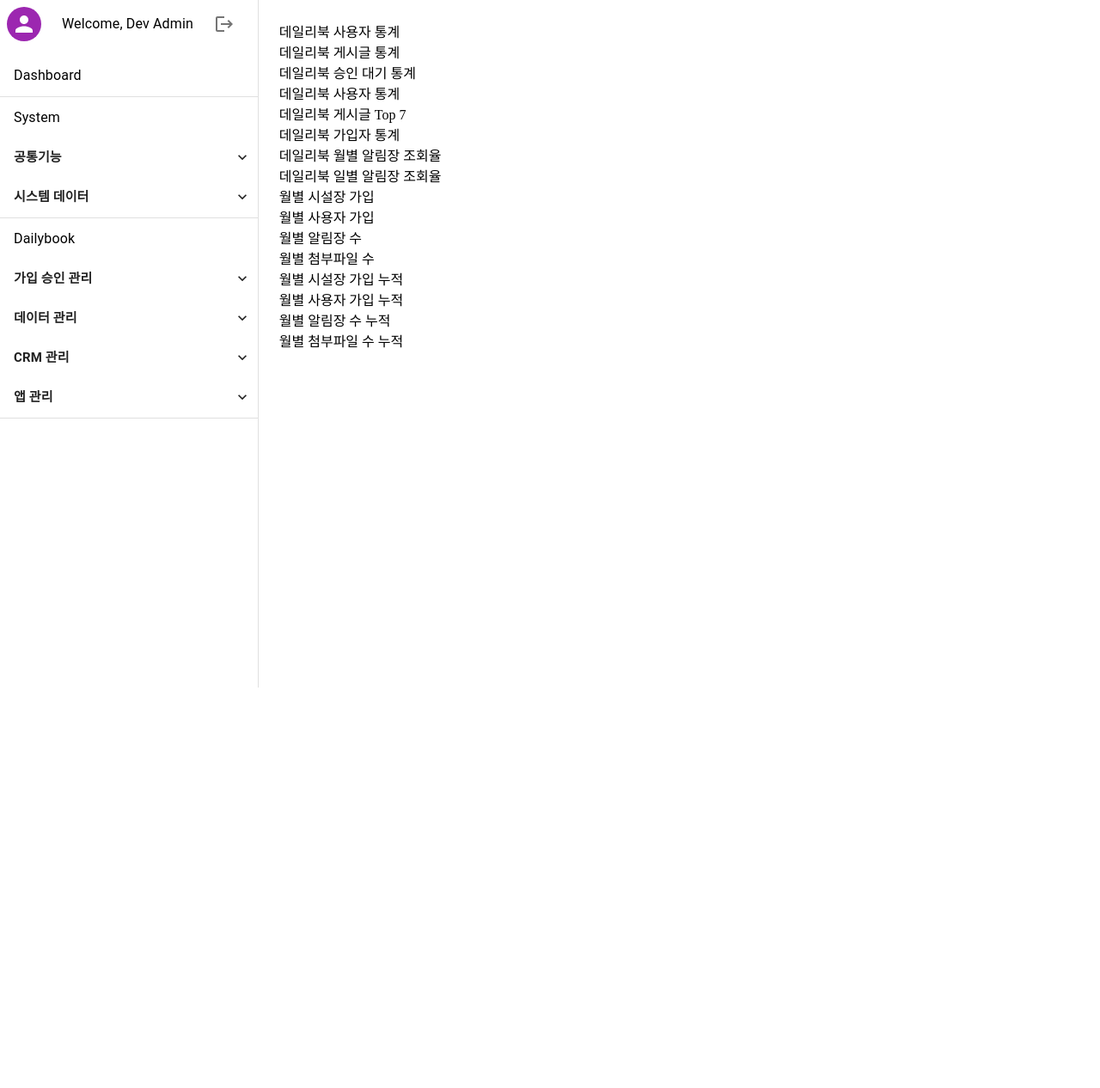
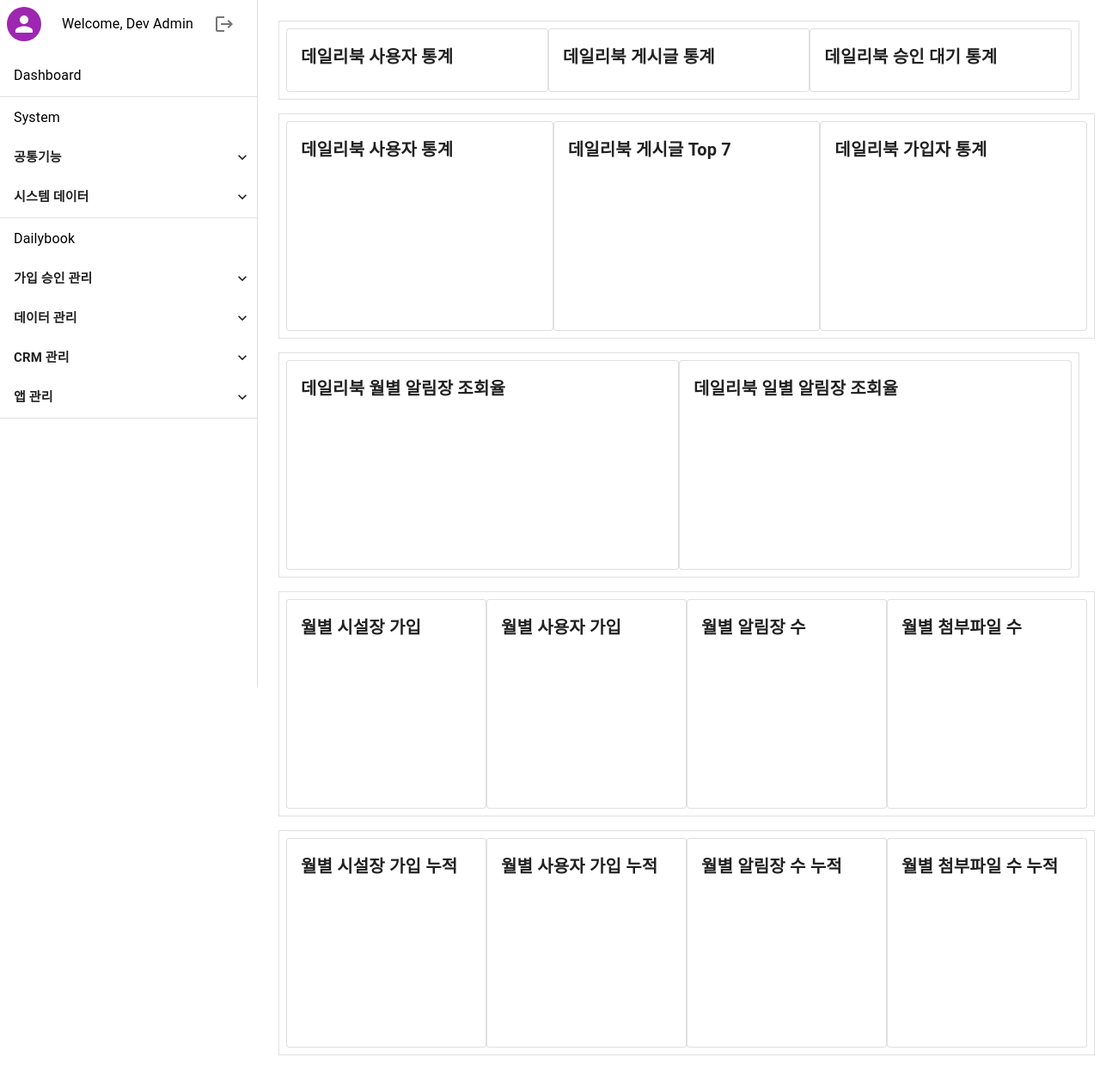
Before and after one commit to lighthouse-carenote/dailybook-admin, a React app: page / in a window 1280 px wide. Shown: the whole page at 86% size. Before the commit the page ends 800 px from the top, so only its background shows below. Built offline with nearby package versions, Linux system fonts and the light colour scheme.

Commit message:
[UI 수정] DashboardPage UI 수정 (Box 레이아웃만 추가)

```diff
--- a/src/pages/Home/Home.tsx
+++ b/src/pages/Home/Home.tsx
@@ -1,38 +1,218 @@
+import { Box, Card, Typography } from "@mui/material";
 import React from "react";
 import Layout from "~/components/Layout";
 
-// root path ::  dashboard
+const cardContainerStyle = {
+  width: "100%",
+  display: "flex",
+  flexDirection: "row",
+  padding: 1,
+  border: 1,
+  borderColor: "rgba(0, 0, 0, 0.12)",
+  marginBottom: 2,
+};
+
+const cardStyle = {
+  padding: 2,
+  width: "100%",
+};
+
 const Home = () => {
   return (
     <Layout>
-      <div>
-        <div>
-          <div>데일리북 사용자 통계</div>
-          <div>데일리북 게시글 통계</div>
-          <div>데일리북 승인 대기 통계</div>
+      {/* Dashboard */}
+      <Box
+        sx={{
+          display: "flex",
+          flexDirection: "row",
+          flexWrap: "wrap",
+        }}
+      >
+        <Box sx={{ ...cardContainerStyle }}>
+          <Card variant="outlined" sx={{ ...cardStyle }}>
+            <Typography variant="h6" fontWeight={600} gutterBottom m="0" pb={1}>
+              데일리북 사용자 통계
+            </Typography>
+            <div id="jsGrid_user" className="w3-margin-bottom"></div>
+          </Card>
+          <Card variant="outlined" sx={{ ...cardStyle }}>
+            <Typography variant="h6" fontWeight={600} gutterBottom m="0" pb={1}>
+              데일리북 게시글 통계
+            </Typography>
+            <div id="jsGrid_writing" className="w3-margin-bottom"></div>
+          </Card>
+          <Card variant="outlined" sx={{ ...cardStyle }}>
+            <Typography variant="h6" fontWeight={600} gutterBottom m="0" pb={1}>
+              데일리북 승인 대기 통계
+            </Typography>
+            <div id="jsGrid_register" className="w3-margin-bottom"></div>
+          </Card>
+        </Box>
+
+        <Box sx={{ ...cardContainerStyle }}>
+          <Card variant="outlined" sx={{ ...cardStyle }}>
+            <Typography variant="h6" fontWeight={600} gutterBottom m="0" pb={1}>
+              데일리북 사용자 통계
+            </Typography>
+            <div style={{ padding: "8px" }}>
+              <canvas
+                id="myChart_carenote_user_statistics"
+                width=""
+                height=""
+              ></canvas>
             </div>
-        <div>
-          <div>데일리북 사용자 통계</div>
-          <div>데일리북 게시글 Top 7</div>
-          <div>데일리북 가입자 통계</div>
+          </Card>
+          <Card variant="outlined" sx={{ ...cardStyle }}>
+            <Typography variant="h6" fontWeight={600} gutterBottom m="0" pb={1}>
+              데일리북 게시글 Top 7
+            </Typography>
+            <div style={{ padding: "8px" }}>
+              <canvas id="myChart_carenote_top5" width="" height=""></canvas>
             </div>
-        <div>
-          <div>데일리북 월별 알림장 조회율</div>
-          <div>데일리북 일별 알림장 조회율</div>
+          </Card>
+          <Card variant="outlined" sx={{ ...cardStyle }}>
+            <Typography variant="h6" fontWeight={600} gutterBottom m="0" pb={1}>
+              데일리북 가입자 통계
+            </Typography>
+            <div style={{ padding: "8px" }}>
+              <canvas
+                id="myChart_carenote_user_register"
+                width=""
+                height=""
+              ></canvas>
             </div>
-        <div>
-          <div>월별 시설장 가입</div>
-          <div>월별 사용자 가입</div>
-          <div>월별 알림장 수</div>
-          <div>월별 첨부파일 수</div>
+          </Card>
+        </Box>
+
+        <Box sx={{ ...cardContainerStyle }}>
+          <Card variant="outlined" sx={{ ...cardStyle }}>
+            <Typography variant="h6" fontWeight={600} gutterBottom m="0" pb={1}>
+              데일리북 월별 알림장 조회율
+            </Typography>
+            <div style={{ padding: "8px" }}>
+              <canvas
+                id="carenote_announcement_monthly_vtr"
+                width=""
+                height=""
+              ></canvas>
             </div>
-        <div>
-          <div>월별 시설장 가입 누적</div>
-          <div>월별 사용자 가입 누적</div>
-          <div>월별 알림장 수 누적</div>
-          <div>월별 첨부파일 수 누적</div>
+          </Card>
+          <Card variant="outlined" sx={{ ...cardStyle }}>
+            <Typography variant="h6" fontWeight={600} gutterBottom m="0" pb={1}>
+              데일리북 일별 알림장 조회율
+            </Typography>
+            <div style={{ padding: "8px" }}>
+              <canvas
+                id="carenote_announcement_daily_vtr"
+                width=""
+                height=""
+              ></canvas>
             </div>
+          </Card>
+        </Box>
+
+        <Box sx={{ ...cardContainerStyle }}>
+          <Card variant="outlined" sx={{ ...cardStyle }}>
+            <Typography variant="h6" fontWeight={600} gutterBottom m="0" pb={1}>
+              월별 시설장 가입
+            </Typography>
+            <div style={{ padding: "8px" }}>
+              <canvas
+                id="carenote_monthly_statistics_01"
+                width=""
+                height=""
+              ></canvas>
             </div>
+          </Card>
+          <Card variant="outlined" sx={{ ...cardStyle }}>
+            <Typography variant="h6" fontWeight={600} gutterBottom m="0" pb={1}>
+              월별 사용자 가입
+            </Typography>
+            <div style={{ padding: "8px" }}>
+              <canvas
+                id="carenote_monthly_statistics_02"
+                width=""
+                height=""
+              ></canvas>
+            </div>
+          </Card>
+          <Card variant="outlined" sx={{ ...cardStyle }}>
+            <Typography variant="h6" fontWeight={600} gutterBottom m="0" pb={1}>
+              월별 알림장 수
+            </Typography>
+            <div style={{ padding: "8px" }}>
+              <canvas
+                id="carenote_monthly_statistics_03"
+                width=""
+                height=""
+              ></canvas>
+            </div>
+          </Card>
+          <Card variant="outlined" sx={{ ...cardStyle }}>
+            <Typography variant="h6" fontWeight={600} gutterBottom m="0" pb={1}>
+              월별 첨부파일 수
+            </Typography>
+            <div style={{ padding: "8px" }}>
+              <canvas
+                id="carenote_monthly_statistics_04"
+                width=""
+                height=""
+              ></canvas>
+            </div>
+          </Card>
+        </Box>
+
+        <Box sx={{ ...cardContainerStyle }}>
+          <Card variant="outlined" sx={{ ...cardStyle }}>
+            <Typography variant="h6" fontWeight={600} gutterBottom m="0" pb={1}>
+              월별 시설장 가입 누적
+            </Typography>
+            <div style={{ padding: "8px" }}>
+              <canvas
+                id="carenote_monthly_statistics_05"
+                width=""
+                height=""
+              ></canvas>
+            </div>
+          </Card>
+          <Card variant="outlined" sx={{ ...cardStyle }}>
+            <Typography variant="h6" fontWeight={600} gutterBottom m="0" pb={1}>
+              월별 사용자 가입 누적
+            </Typography>
+            <div style={{ padding: "8px" }}>
+              <canvas
+                id="carenote_monthly_statistics_06"
+                width=""
+                height=""
+              ></canvas>
+            </div>
+          </Card>
+          <Card variant="outlined" sx={{ ...cardStyle }}>
+            <Typography variant="h6" fontWeight={600} gutterBottom m="0" pb={1}>
+              월별 알림장 수 누적
+            </Typography>
+            <div style={{ padding: "8px" }}>
+              <canvas
+                id="carenote_monthly_statistics_07"
+                width=""
+                height=""
+              ></canvas>
+            </div>
+          </Card>
+          <Card variant="outlined" sx={{ ...cardStyle }}>
+            <Typography variant="h6" fontWeight={600} gutterBottom m="0" pb={1}>
+              월별 첨부파일 수 누적
+            </Typography>
+            <div style={{ padding: "8px" }}>
+              <canvas
+                id="carenote_monthly_statistics_08"
+                width=""
+                height=""
+              ></canvas>
+            </div>
+          </Card>
+        </Box>
+      </Box>
     </Layout>
   );
 };
```
Lines whose indentation alone changed are shown as unchanged.
